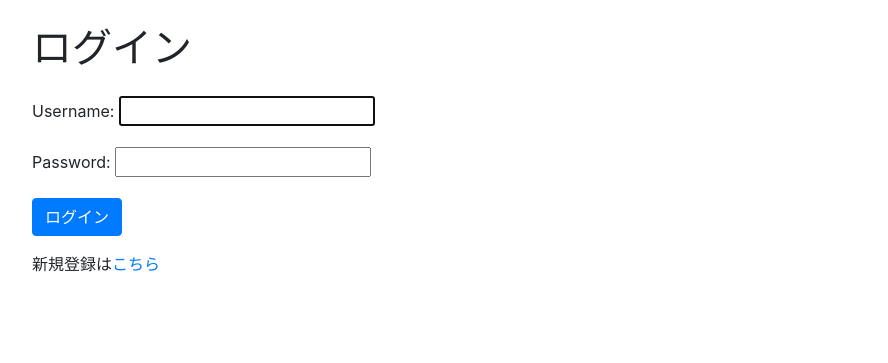
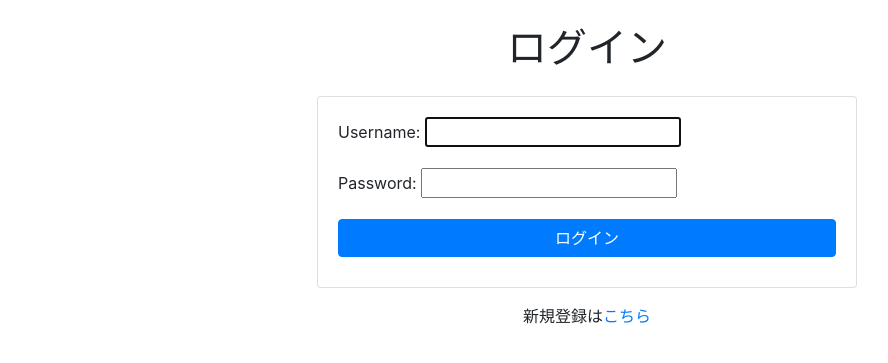
Before and after one commit to jam006097/kids-playground, a Django app: page /login/ in a window 1280 px wide. Shown: the top 363 px of the page, without its empty margins (53-941 px from the left). Run offline with Django 5.2, Linux system fonts and the light colour scheme; some libraries are stand-ins or nearby versions.

Commit message:
feat: base.htmlを導入しlogin.htmlをリファクタリング
- ログインページの表示テストを作成
- 共通テンプレートbase.htmlを作成
- login.htmlがbase.htmlを継承するように修正

Closes #23, #24

```diff
--- /dev/null
+++ b/myapp/templates/base.html
@@ -0,0 +1,27 @@
+<!DOCTYPE html>
+<html lang="ja">
+<head>
+    <meta charset="UTF-8">
+    <meta name="viewport" content="width=device-width, initial-scale=1, shrink-to-fit=no">
+    <title>{% block title %}子育て支援施設アプリ{% endblock %}</title>
+    {% load static %}
+    <link rel="icon" href="{% static 'images/favicon.png' %}" type="image/png">
+    <!-- Bootstrap CSS -->
+    <link rel="stylesheet" href="https://stackpath.bootstrapcdn.com/bootstrap/4.5.2/css/bootstrap.min.css">
+    <!-- Font Awesome CSS -->
+    <link rel="stylesheet" href="https://cdnjs.cloudflare.com/ajax/libs/font-awesome/5.15.3/css/all.min.css">
+    <!-- カスタムCSS -->
+    <link rel="stylesheet" href="{% static 'css/styles.css' %}">
+</head>
+<body>
+    <div class="container">
+        {% block content %}
+        {% endblock %}
+    </div>
+    <!-- 必要なJavaScriptファイルの読み込み -->
+    <script src="https://code.jquery.com/jquery-3.5.1.min.js"></script>
+    <script src="https://cdn.jsdelivr.net/npm/@popperjs/core@2.5.4/dist/umd/popper.min.js"></script>
+    <script src="https://stackpath.bootstrapcdn.com/bootstrap/4.5.2/js/bootstrap.min.js"></script>
+    {% block extra_js %}{% endblock %}
+</body>
+</html>
--- a/myapp/templates/login.html
+++ b/myapp/templates/login.html
@@ -1,25 +1,21 @@
-<!DOCTYPE html>
-<html lang="ja">
-<head>
-    <meta charset="UTF-8">
-    <meta name="viewport" content="width=device-width, initial-scale=1, shrink-to-fit=no">
-    <title>ログイン</title>
-    {% load static %}
-    <link rel="stylesheet" href="https://stackpath.bootstrapcdn.com/bootstrap/4.5.2/css/bootstrap.min.css">
-    <link rel="stylesheet" href="{% static 'css/styles.css' %}">
-</head>
-<body>
-    <div class="container">
-        <h1 class="my-4">ログイン</h1>
-        <form method="post">
-            {% csrf_token %}
-            {{ form.as_p }}
-            <button type="submit" class="btn btn-primary">ログイン</button>
-        </form>
-        <p class="mt-3">新規登録は<a href="{% url 'register' %}">こちら</a></p>
+{% extends 'base.html' %}
+
+{% block title %}ログイン{% endblock %}
+
+{% block content %}
+<div class="row justify-content-center">
+    <div class="col-md-6">
+        <h1 class="my-4 text-center">ログイン</h1>
+        <div class="card">
+            <div class="card-body">
+                <form method="post">
+                    {% csrf_token %}
+                    {{ form.as_p }}
+                    <button type="submit" class="btn btn-primary btn-block">ログイン</button>
+                </form>
+            </div>
+        </div>
+        <p class="mt-3 text-center">新規登録は<a href="{% url 'register' %}">こちら</a></p>
     </div>
-    <script src="https://code.jquery.com/jquery-3.5.1.slim.min.js"></script>
-    <script src="https://cdn.jsdelivr.net/npm/@popperjs/core@2.5.4/dist/umd/popper.min.js"></script>
-    <script src="https://stackpath.bootstrapcdn.com/bootstrap/4.5.2/js/bootstrap.min.js"></script>
-</body>
-</html>
+</div>
+{% endblock %}
```
Also changed, not shown: myapp/tests/test_templates.py (+24 -0 lines).
